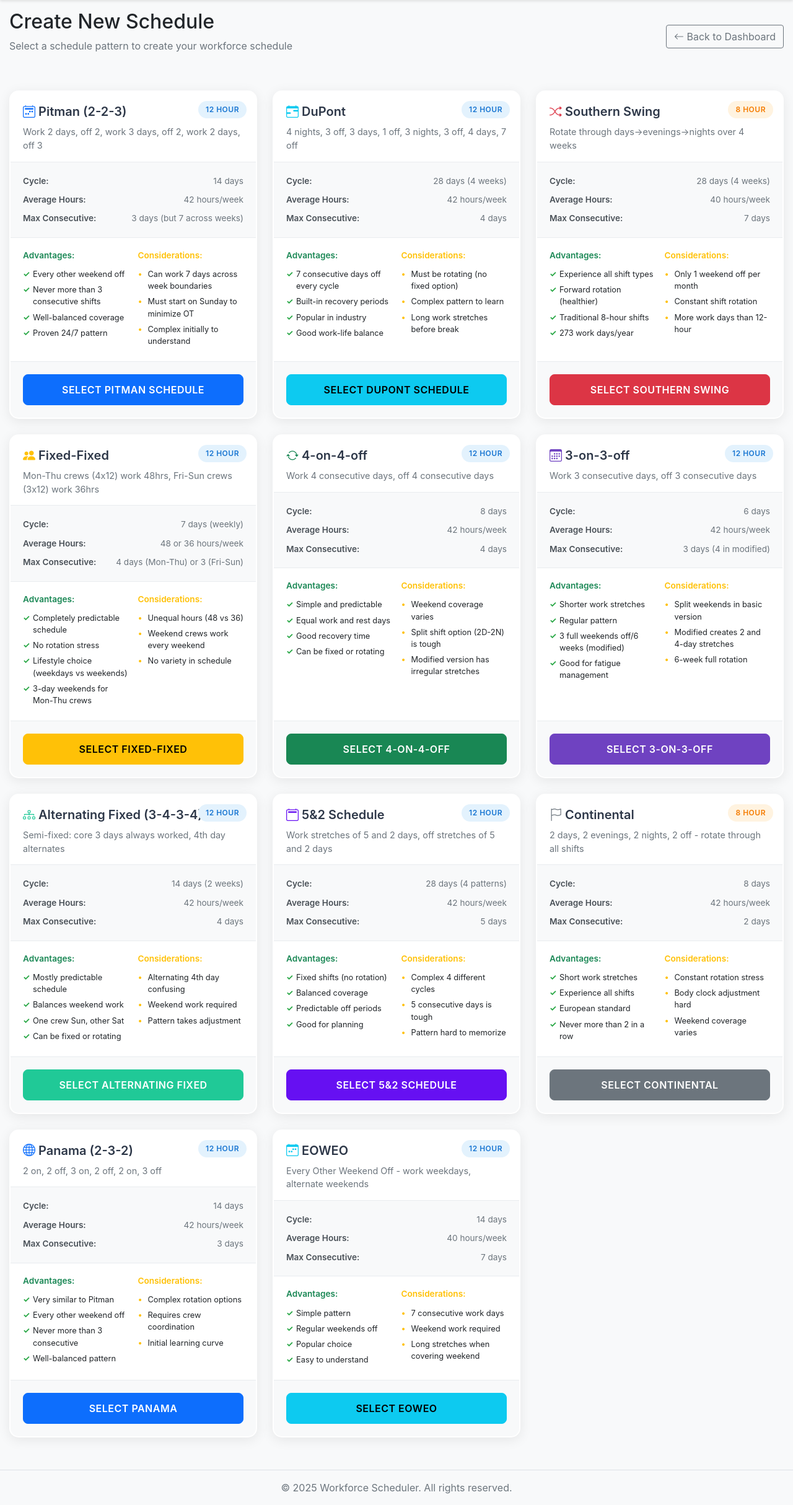
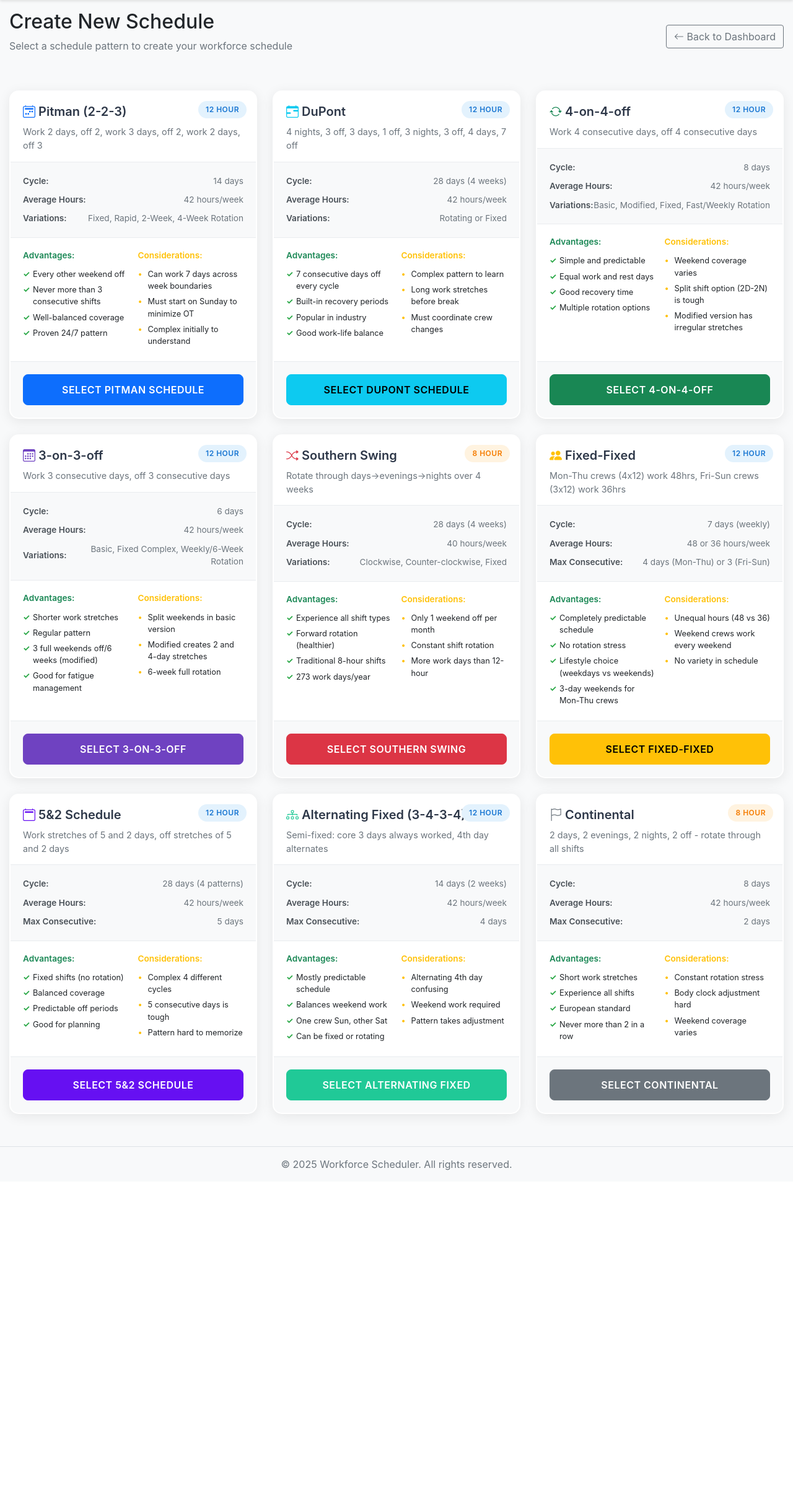
Before and after one commit to Hyperiongate/Workforce-Scheduler, a Python web app: template templates/schedule_selection.html in a window 1280 px wide. Shown: the part 64-2493 px from the top of the page at 62% size. After the commit the page ends 1953 px from the top, so only its background shows below. Run offline with Jinja, Linux system fonts and the light colour scheme; the template is opened without the code that fills it, so the values that code supplies are empty.

Commit message:
Update schedule_selection.html

```diff
--- a/templates/schedule_selection.html
+++ b/templates/schedule_selection.html
@@ -1,17 +1,14 @@
 {# templates/schedule_selection.html #}
-{# Schedule Pattern Selection Page - Complete Rewrite #}
+{# Schedule Pattern Selection Page - Consolidated Patterns #}
 {# Author: Workforce Scheduler Development Team #}
 {# Created: 09/30/2025 #}
 {# Last Modified: 09/30/2025 #}
 {#
    Changes:
-   - 09/30/2025: Removed all filter options (Recommended/12-Hour/8-Hour/All)
-   - 09/30/2025: Consolidated all Pitman variations into single option
-   - 09/30/2025: Updated advantages/considerations based on instruction manual
-   - 09/30/2025: Added all 12 major schedule patterns
-   - 09/30/2025: Simplified UI to show all patterns at once
-   - 09/30/2025: Fixed color-coded badges for shift lengths
-   - 09/30/2025: Added accurate cycle/hours/consecutive days data
+   - 09/30/2025: Consolidated patterns with variations into single options
+   - 09/30/2025: Removed Panama and EOWEO patterns
+   - 09/30/2025: Pitman, 4-on-4-off, 3-on-3-off, Southern Swing all have variations selected in wizard
+   - 09/30/2025: Total of 10 main pattern choices (with variations handled in wizard)
 #}
 
 {% extends "base.html" %}
@@ -33,7 +30,7 @@
         </div>
     </div>
 
-    <!-- Pattern Selection Grid -->
+    <!-- Pattern Selection Grid - Consolidated Patterns -->
     <div class="pattern-grid" id="patternGrid">
 
         <!-- Pitman Pattern (Consolidated) -->
@@ -55,8 +52,8 @@
                     <span class="detail-value">42 hours/week</span>
                 </div>
                 <div class="detail-row">
-                    <span class="detail-label">Max Consecutive:</span>
-                    <span class="detail-value">3 days (but 7 across weeks)</span>
+                    <span class="detail-label">Variations:</span>
+                    <span class="detail-value">Fixed, Rapid, 2-Week, 4-Week Rotation</span>
                 </div>
             </div>
             <div class="pros-cons">
@@ -85,7 +82,7 @@
             </div>
         </div>
 
-        <!-- DuPont Pattern -->
+        <!-- DuPont Pattern (Consolidated) -->
         <div class="pattern-card" data-pattern="dupont">
             <div class="pattern-badge twelve-hour">12 Hour</div>
             <div class="pattern-header">
@@ -104,8 +101,8 @@
                     <span class="detail-value">42 hours/week</span>
                 </div>
                 <div class="detail-row">
-                    <span class="detail-label">Max Consecutive:</span>
-                    <span class="detail-value">4 days</span>
+                    <span class="detail-label">Variations:</span>
+                    <span class="detail-value">Rotating or Fixed</span>
                 </div>
             </div>
             <div class="pros-cons">
@@ -121,9 +118,9 @@
                 <div class="cons">
                     <h6 class="text-warning">Considerations:</h6>
                     <ul>
-                        <li>Must be rotating (no fixed option)</li>
                         <li>Complex pattern to learn</li>
                         <li>Long work stretches before break</li>
+                        <li>Must coordinate crew changes</li>
                     </ul>
                 </div>
             </div>
@@ -134,7 +131,105 @@
             </div>
         </div>
 
-        <!-- Southern Swing Pattern -->
+        <!-- 4-on-4-off Pattern (Consolidated) -->
+        <div class="pattern-card" data-pattern="four_on_four_off">
+            <div class="pattern-badge twelve-hour">12 Hour</div>
+            <div class="pattern-header">
+                <h4><i class="bi bi-arrow-repeat text-success"></i> 4-on-4-off</h4>
+            </div>
+            <div class="pattern-description">
+                Work 4 consecutive days, off 4 consecutive days
+            </div>
+            <div class="pattern-details">
+                <div class="detail-row">
+                    <span class="detail-label">Cycle:</span>
+                    <span class="detail-value">8 days</span>
+                </div>
+                <div class="detail-row">
+                    <span class="detail-label">Average Hours:</span>
+                    <span class="detail-value">42 hours/week</span>
+                </div>
+                <div class="detail-row">
+                    <span class="detail-label">Variations:</span>
+                    <span class="detail-value">Basic, Modified, Fixed, Fast/Weekly Rotation</span>
+                </div>
+            </div>
+            <div class="pros-cons">
+                <div class="pros">
+                    <h6 class="text-success">Advantages:</h6>
+                    <ul>
+                        <li>Simple and predictable</li>
+                        <li>Equal work and rest days</li>
+                        <li>Good recovery time</li>
+                        <li>Multiple rotation options</li>
+                    </ul>
+                </div>
+                <div class="cons">
+                    <h6 class="text-warning">Considerations:</h6>
+                    <ul>
+                        <li>Weekend coverage varies</li>
+                        <li>Split shift option (2D-2N) is tough</li>
+                        <li>Modified version has irregular stretches</li>
+                    </ul>
+                </div>
+            </div>
+            <div class="pattern-footer">
+                <button class="btn btn-success w-100 select-pattern" data-pattern="four_on_four_off">
+                    SELECT 4-ON-4-OFF
+                </button>
+            </div>
+        </div>
+
+        <!-- 3-on-3-off Pattern (Consolidated) -->
+        <div class="pattern-card" data-pattern="three_on_three_off">
+            <div class="pattern-badge twelve-hour">12 Hour</div>
+            <div class="pattern-header">
+                <h4><i class="bi bi-calendar3 text-purple"></i> 3-on-3-off</h4>
+            </div>
+            <div class="pattern-description">
+                Work 3 consecutive days, off 3 consecutive days
+            </div>
+            <div class="pattern-details">
+                <div class="detail-row">
+                    <span class="detail-label">Cycle:</span>
+                    <span class="detail-value">6 days</span>
+                </div>
+                <div class="detail-row">
+                    <span class="detail-label">Average Hours:</span>
+                    <span class="detail-value">42 hours/week</span>
+                </div>
+                <div class="detail-row">
+                    <span class="detail-label">Variations:</span>
+                    <span class="detail-value">Basic, Fixed Complex, Weekly/6-Week Rotation</span>
+                </div>
+            </div>
+            <div class="pros-cons">
+                <div class="pros">
+                    <h6 class="text-success">Advantages:</h6>
+                    <ul>
+                        <li>Shorter work stretches</li>
+                        <li>Regular pattern</li>
+                        <li>3 full weekends off/6 weeks (modified)</li>
+                        <li>Good for fatigue management</li>
+                    </ul>
+                </div>
+                <div class="cons">
+                    <h6 class="text-warning">Considerations:</h6>
+                    <ul>
+                        <li>Split weekends in basic version</li>
+                        <li>Modified creates 2 and 4-day stretches</li>
+                        <li>6-week full rotation</li>
+                    </ul>
+                </div>
+            </div>
+            <div class="pattern-footer">
+                <button class="btn btn-purple w-100 select-pattern" data-pattern="three_on_three_off">
+                    SELECT 3-ON-3-OFF
+                </button>
+            </div>
+        </div>
+
+        <!-- Southern Swing Pattern (Consolidated) -->
         <div class="pattern-card" data-pattern="southern_swing">
             <div class="pattern-badge eight-hour">8 Hour</div>
             <div class="pattern-header">
@@ -153,8 +248,8 @@
                     <span class="detail-value">40 hours/week</span>
                 </div>
                 <div class="detail-row">
-                    <span class="detail-label">Max Consecutive:</span>
-                    <span class="detail-value">7 days</span>
+                    <span class="detail-label">Variations:</span>
+                    <span class="detail-value">Clockwise, Counter-clockwise, Fixed</span>
                 </div>
             </div>
             <div class="pros-cons">
@@ -232,19 +327,19 @@
             </div>
         </div>
 
-        <!-- 4-on-4-off Pattern -->
-        <div class="pattern-card" data-pattern="four_on_four_off">
+        <!-- 5&2 Pattern -->
+        <div class="pattern-card" data-pattern="five_and_two">
             <div class="pattern-badge twelve-hour">12 Hour</div>
             <div class="pattern-header">
-                <h4><i class="bi bi-arrow-repeat text-success"></i> 4-on-4-off</h4>
+                <h4><i class="bi bi-calendar2 text-indigo"></i> 5&2 Schedule</h4>
             </div>
             <div class="pattern-description">
-                Work 4 consecutive days, off 4 consecutive days
+                Work stretches of 5 and 2 days, off stretches of 5 and 2 days
             </div>
             <div class="pattern-details">
                 <div class="detail-row">
                     <span class="detail-label">Cycle:</span>
-                    <span class="detail-value">8 days</span>
+                    <span class="detail-value">28 days (4 patterns)</span>
                 </div>
                 <div class="detail-row">
                     <span class="detail-label">Average Hours:</span>
@@ -252,80 +347,31 @@
                 </div>
                 <div class="detail-row">
                     <span class="detail-label">Max Consecutive:</span>
-                    <span class="detail-value">4 days</span>
+                    <span class="detail-value">5 days</span>
                 </div>
             </div>
             <div class="pros-cons">
                 <div class="pros">
                     <h6 class="text-success">Advantages:</h6>
                     <ul>
-                        <li>Simple and predictable</li>
-                        <li>Equal work and rest days</li>
-                        <li>Good recovery time</li>
-                        <li>Can be fixed or rotating</li>
+                        <li>Fixed shifts (no rotation)</li>
+                        <li>Balanced coverage</li>
+                        <li>Predictable off periods</li>
+                        <li>Good for planning</li>
                     </ul>
                 </div>
                 <div class="cons">
                     <h6 class="text-warning">Considerations:</h6>
                     <ul>
-                        <li>Weekend coverage varies</li>
-                        <li>Split shift option (2D-2N) is tough</li>
-                        <li>Modified version has irregular stretches</li>
+                        <li>Complex 4 different cycles</li>
+                        <li>5 consecutive days is tough</li>
+                        <li>Pattern hard to memorize</li>
                     </ul>
                 </div>
             </div>
             <div class="pattern-footer">
-                <button class="btn btn-success w-100 select-pattern" data-pattern="four_on_four_off">
-                    SELECT 4-ON-4-OFF
-                </button>
-            </div>
-        </div>
-
-        <!-- 3-on-3-off Pattern -->
-        <div class="pattern-card" data-pattern="three_on_three_off">
-            <div class="pattern-badge twelve-hour">12 Hour</div>
-            <div class="pattern-header">
-                <h4><i class="bi bi-calendar3 text-purple"></i> 3-on-3-off</h4>
-            </div>
-            <div class="pattern-description">
-                Work 3 consecutive days, off 3 consecutive days
-            </div>
-            <div class="pattern-details">
-                <div class="detail-row">
-                    <span class="detail-label">Cycle:</span>
-                    <span class="detail-value">6 days</span>
-                </div>
-                <div class="detail-row">
-                    <span class="detail-label">Average Hours:</span>
-                    <span class="detail-value">42 hours/week</span>
-                </div>
-                <div class="detail-row">
-                    <span class="detail-label">Max Consecutive:</span>
-                    <span class="detail-value">3 days (4 in modified)</span>
-                </div>
-            </div>
-            <div class="pros-cons">
-                <div class="pros">
-                    <h6 class="text-success">Advantages:</h6>
-                    <ul>
-                        <li>Shorter work stretches</li>
-                        <li>Regular pattern</li>
-                        <li>3 full weekends off/6 weeks (modified)</li>
-                        <li>Good for fatigue management</li>
-                    </ul>
-                </div>
-                <div class="cons">
-                    <h6 class="text-warning">Considerations:</h6>
-                    <ul>
-                        <li>Split weekends in basic version</li>
-                        <li>Modified creates 2 and 4-day stretches</li>
-                        <li>6-week full rotation</li>
-                    </ul>
-                </div>
-            </div>
-            <div class="pattern-footer">
-                <button class="btn btn-purple w-100 select-pattern" data-pattern="three_on_three_off">
-                    SELECT 3-ON-3-OFF
+                <button class="btn btn-indigo w-100 select-pattern" data-pattern="five_and_two">
+                    SELECT 5&2 SCHEDULE
                 </button>
             </div>
         </div>
@@ -379,55 +425,6 @@
             </div>
         </div>
 
-        <!-- 5&2 Pattern -->
-        <div class="pattern-card" data-pattern="five_and_two">
-            <div class="pattern-badge twelve-hour">12 Hour</div>
-            <div class="pattern-header">
-                <h4><i class="bi bi-calendar2 text-indigo"></i> 5&2 Schedule</h4>
-            </div>
-            <div class="pattern-description">
-                Work stretches of 5 and 2 days, off stretches of 5 and 2 days
-            </div>
-            <div class="pattern-details">
-                <div class="detail-row">
-                    <span class="detail-label">Cycle:</span>
-                    <span class="detail-value">28 days (4 patterns)</span>
-                </div>
-                <div class="detail-row">
-                    <span class="detail-label">Average Hours:</span>
-                    <span class="detail-value">42 hours/week</span>
-                </div>
-                <div class="detail-row">
-                    <span class="detail-label">Max Consecutive:</span>
-                    <span class="detail-value">5 days</span>
-                </div>
-            </div>
-            <div class="pros-cons">
-                <div class="pros">
-                    <h6 class="text-success">Advantages:</h6>
-                    <ul>
-                        <li>Fixed shifts (no rotation)</li>
-                        <li>Balanced coverage</li>
-                        <li>Predictable off periods</li>
-                        <li>Good for planning</li>
-                    </ul>
-                </div>
-                <div class="cons">
-                    <h6 class="text-warning">Considerations:</h6>
-                    <ul>
-                        <li>Complex 4 different cycles</li>
-                        <li>5 consecutive days is tough</li>
-                        <li>Pattern hard to memorize</li>
-                    </ul>
-                </div>
-            </div>
-            <div class="pattern-footer">
-                <button class="btn btn-indigo w-100 select-pattern" data-pattern="five_and_two">
-                    SELECT 5&2 SCHEDULE
-                </button>
-            </div>
-        </div>
-
         <!-- Continental Pattern -->
         <div class="pattern-card" data-pattern="continental">
             <div class="pattern-badge eight-hour">8 Hour</div>
@@ -477,109 +474,11 @@
             </div>
         </div>
 
-        <!-- Panama Pattern -->
-        <div class="pattern-card" data-pattern="panama">
-            <div class="pattern-badge twelve-hour">12 Hour</div>
-            <div class="pattern-header">
-                <h4><i class="bi bi-globe text-primary"></i> Panama (2-3-2)</h4>
-            </div>
-            <div class="pattern-description">
-                2 on, 2 off, 3 on, 2 off, 2 on, 3 off
-            </div>
-            <div class="pattern-details">
-                <div class="detail-row">
-                    <span class="detail-label">Cycle:</span>
-                    <span class="detail-value">14 days</span>
-                </div>
-                <div class="detail-row">
-                    <span class="detail-label">Average Hours:</span>
-                    <span class="detail-value">42 hours/week</span>
-                </div>
-                <div class="detail-row">
-                    <span class="detail-label">Max Consecutive:</span>
-                    <span class="detail-value">3 days</span>
-                </div>
-            </div>
-            <div class="pros-cons">
-                <div class="pros">
-                    <h6 class="text-success">Advantages:</h6>
-                    <ul>
-                        <li>Very similar to Pitman</li>
-                        <li>Every other weekend off</li>
-                        <li>Never more than 3 consecutive</li>
-                        <li>Well-balanced pattern</li>
-                    </ul>
-                </div>
-                <div class="cons">
-                    <h6 class="text-warning">Considerations:</h6>
-                    <ul>
-                        <li>Complex rotation options</li>
-                        <li>Requires crew coordination</li>
-                        <li>Initial learning curve</li>
-                    </ul>
-                </div>
-            </div>
-            <div class="pattern-footer">
-                <button class="btn btn-primary w-100 select-pattern" data-pattern="panama">
-                    SELECT PANAMA
-                </button>
-            </div>
-        </div>
-
-        <!-- EOWEO Pattern -->
-        <div class="pattern-card" data-pattern="eoweo">
-            <div class="pattern-badge twelve-hour">12 Hour</div>
-            <div class="pattern-header">
-                <h4><i class="bi bi-calendar-week text-info"></i> EOWEO</h4>
-            </div>
-            <div class="pattern-description">
-                Every Other Weekend Off - work weekdays, alternate weekends
-            </div>
-            <div class="pattern-details">
-                <div class="detail-row">
-                    <span class="detail-label">Cycle:</span>
-                    <span class="detail-value">14 days</span>
-                </div>
-                <div class="detail-row">
-                    <span class="detail-label">Average Hours:</span>
-                    <span class="detail-value">40 hours/week</span>
-                </div>
-                <div class="detail-row">
-                    <span class="detail-label">Max Consecutive:</span>
-                    <span class="detail-value">7 days</span>
-                </div>
-            </div>
-            <div class="pros-cons">
-                <div class="pros">
-                    <h6 class="text-success">Advantages:</h6>
-                    <ul>
-                        <li>Simple pattern</li>
-                        <li>Regular weekends off</li>
-                        <li>Popular choice</li>
-                        <li>Easy to understand</li>
-                    </ul>
-                </div>
-                <div class="cons">
-                    <h6 class="text-warning">Considerations:</h6>
-                    <ul>
-                        <li>7 consecutive work days</li>
-                        <li>Weekend work required</li>
-                        <li>Long stretches when covering weekend</li>
-                    </ul>
-                </div>
-            </div>
-            <div class="pattern-footer">
-                <button class="btn btn-info w-100 select-pattern" data-pattern="eoweo">
-                    SELECT EOWEO
-                </button>
-            </div>
-        </div>
-
     </div>
 </div>
 
 <style>
-/* Simplified Pattern Card Styles - Updated 12/30/2024 */
+/* Pattern Card Styles - Updated 09/30/2025 */
 .pattern-grid {
     display: grid;
     grid-template-columns: repeat(auto-fill, minmax(380px, 1fr));
@@ -669,6 +568,7 @@
 .detail-value {
     color: #6c757d;
     font-size: 0.85rem;
+    text-align: right;
 }
 
 .pros-cons {
@@ -810,7 +710,7 @@
 </style>
 
 <script>
-// Simplified Pattern Selection JavaScript - Updated 12/30/2024
+// Pattern Selection JavaScript - Updated 09/30/2025
 document.addEventListener('DOMContentLoaded', function() {
     console.log('Initializing pattern selection page...');
 
```
